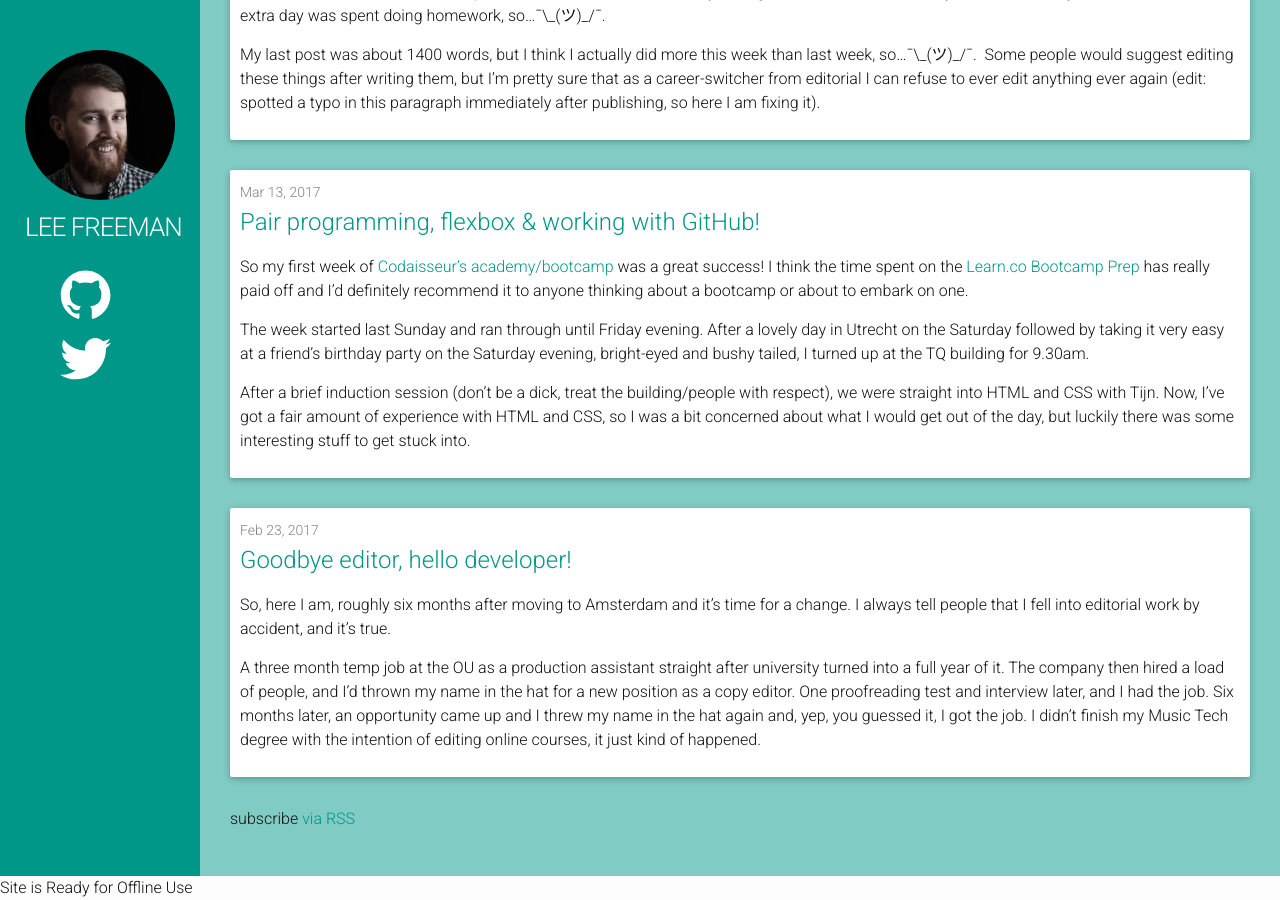
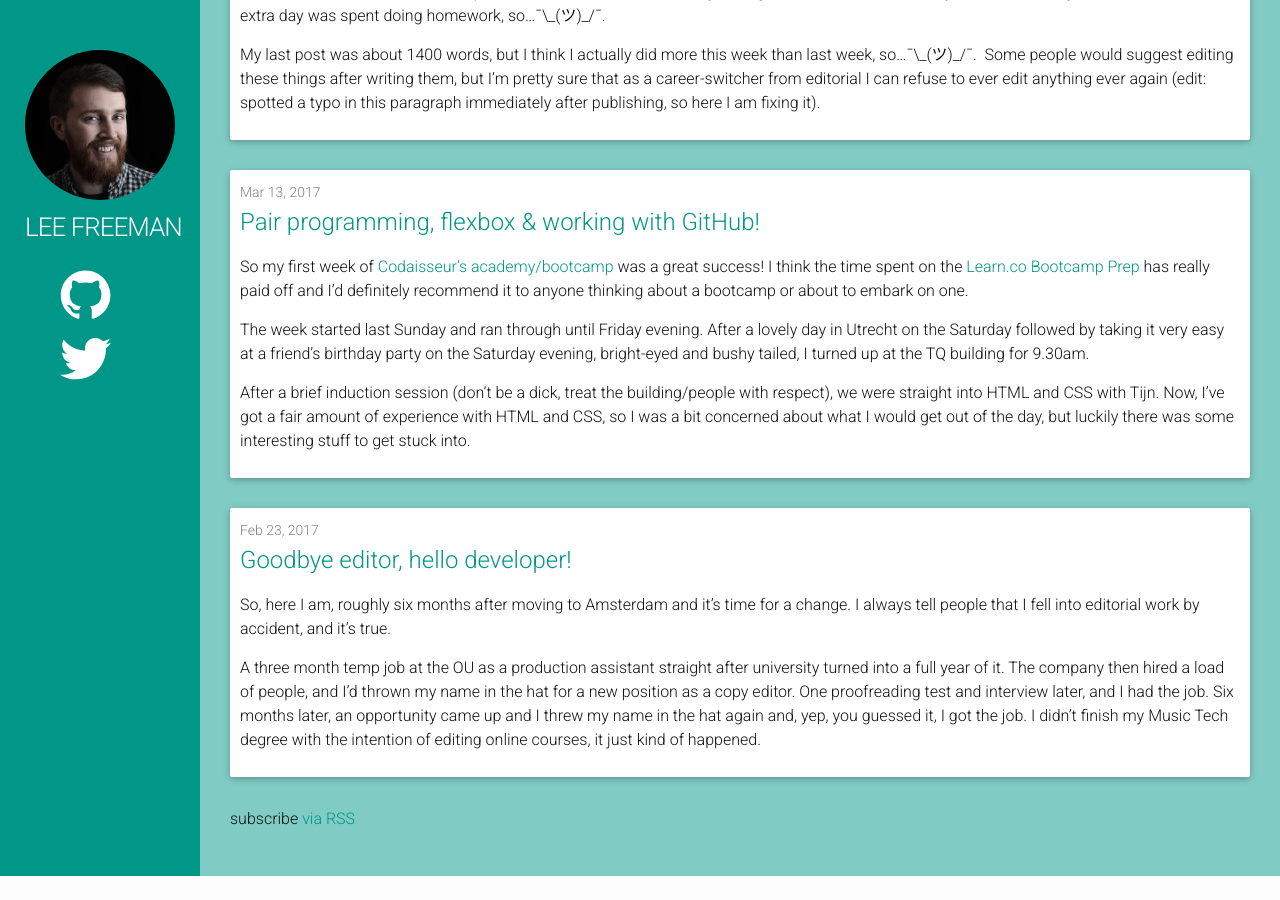
Before and after one commit to leefreemanxyz/blog-jekyll, a Jekyll site: the page built from index.md, in a window 1280 px wide and 900 px high, scrolled down 598 px. Built offline with Jekyll 4.4.1, drawn with Linux system fonts in a browser that asks for light colours; after the commit the page ends 1474 px from its top, so only the background shows below that.

Commit message:
updated based on lighthouse recommendations

```diff
--- a/_includes/head.html
+++ b/_includes/head.html
@@ -2,7 +2,7 @@
   <meta charset="utf-8">
   <meta http-equiv="X-UA-Compatible" content="IE=edge">
   <meta name="viewport" content="width=device-width, initial-scale=1">
-
+  <meta name="theme-color" content="#009688"/>
   <title>{% if page.title %}{{ page.title | escape }}{% else %}{{ site.title | escape }}{% endif %}</title>
   <meta name="description" content="{{ page.excerpt | default: site.description | strip_html | normalize_whitespace | truncate: 160 | escape }}">
   <link rel="manifest" href="/manifest.json">
--- a/_includes/icon-github.html
+++ b/_includes/icon-github.html
@@ -1 +1 @@
-<a href="https://github.com/{{ include.username }}"><span class="icon icon--github">{% include icon-github.svg %}</span></a>
+<a title="GitHub" href="https://github.com/{{ include.username }}"><span class="icon icon--github">{% include icon-github.svg %}</span></a>
--- a/_includes/icon-twitter.html
+++ b/_includes/icon-twitter.html
@@ -1 +1 @@
-<a href="https://twitter.com/{{ include.username }}"><span class="icon icon--twitter">{% include icon-twitter.svg %}</span></a>
+<a title="Twitter" href="https://twitter.com/{{ include.username }}"><span class="icon icon--twitter">{% include icon-twitter.svg %}</span></a>
--- a/_includes/sidebar.html
+++ b/_includes/sidebar.html
@@ -1,7 +1,7 @@
 <aside class="sidebar">
   <div class="middle-header">
     <div id="profile-image">
-      <a href="{{ "/" | relative_url }}"><img src="{{ "/assets/images/me_new-cropped.jpg" | relative_url }}" alt=""></a>
+      <a title="Home" href="{{ "/" | relative_url }}"><img src="{{ "/assets/images/me_new-cropped.jpg" | relative_url }}" alt="Lee Freeman Profile Photo"></a>
     </div>
     <h1><a class="site-title" href="{{ "/" | relative_url }}">Lee Freeman</a></h1>
     <div class="social-icons">
--- a/_layouts/default.html
+++ b/_layouts/default.html
@@ -13,7 +13,5 @@
     </main>
   </div>
   {% include serviceWorker.html %}
-
-   <div class="offline-ready">Site is Ready for Offline Use</div>
   </body>
 </html>
```
Also changed, not shown: manifest.json.
